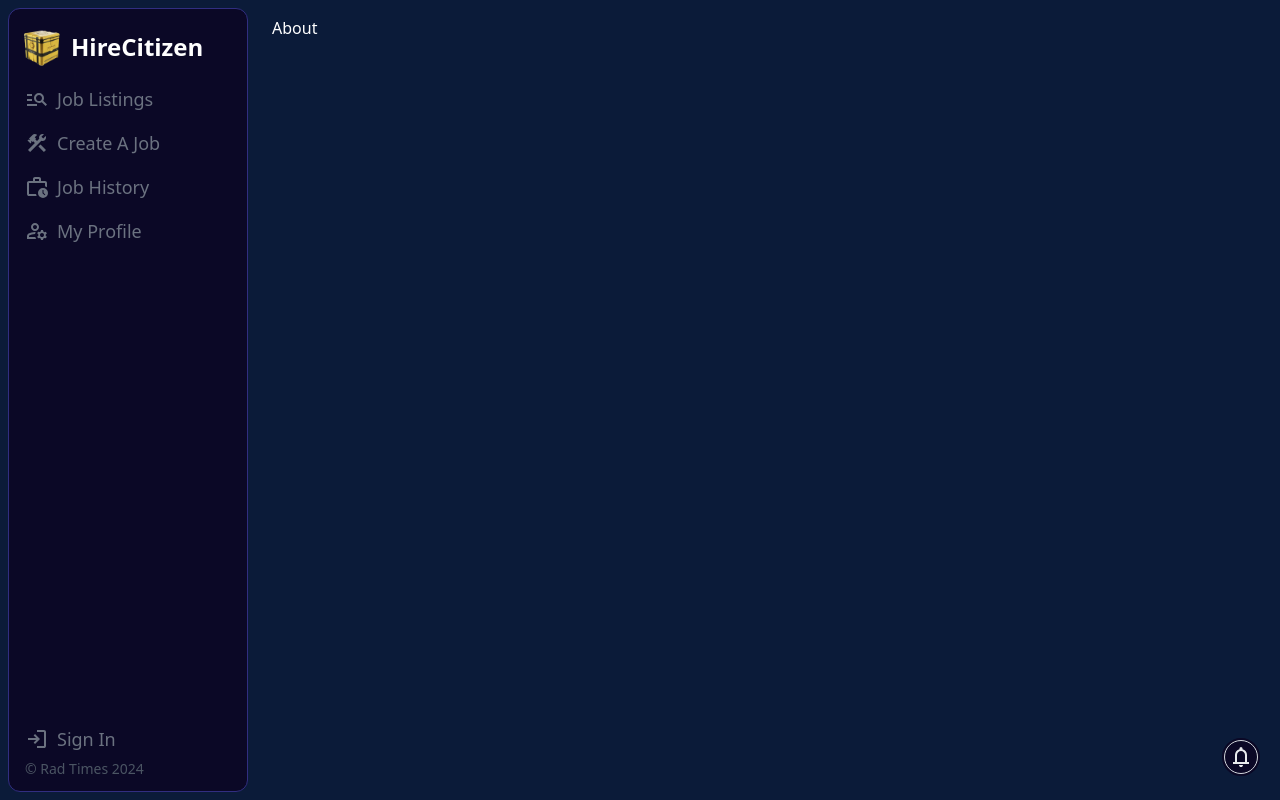
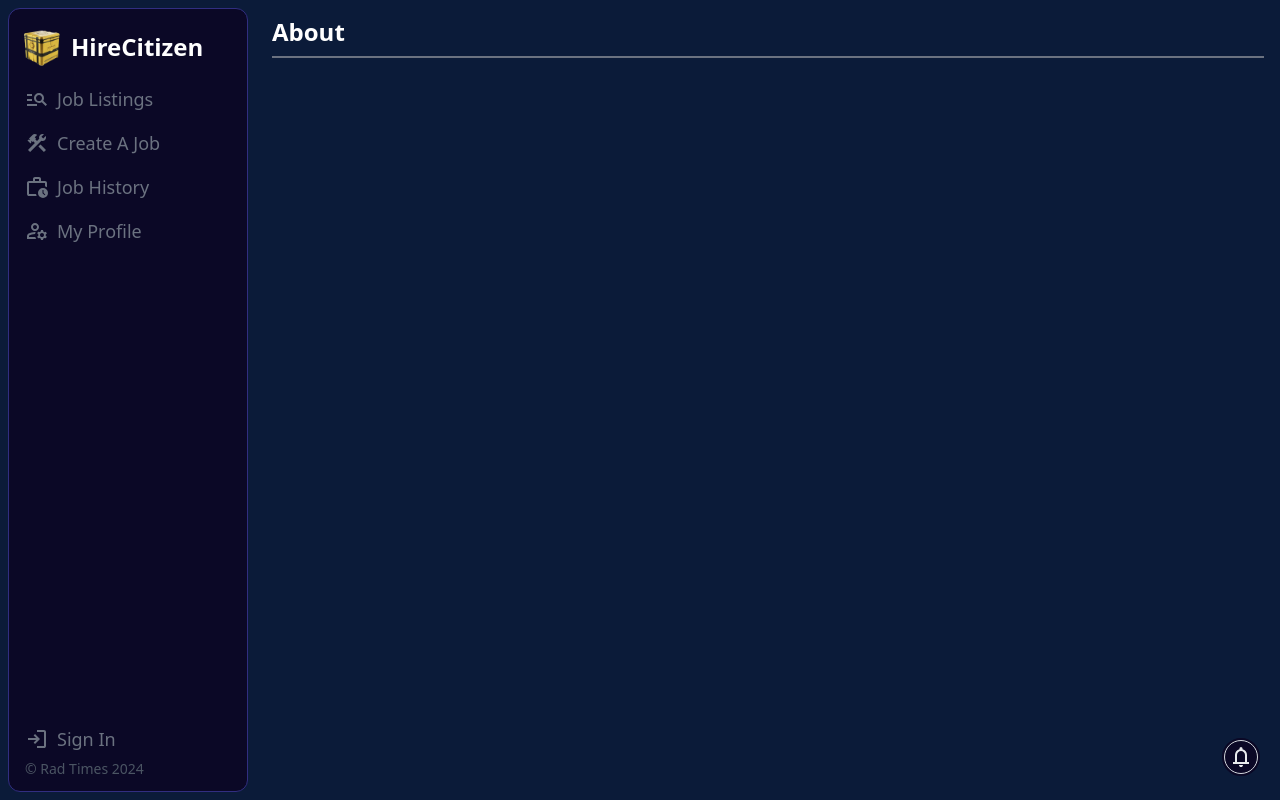
Before and after one commit to RyanMG/HireCitizen, a Next.js app: page /about in a window 1280 px wide. Built offline with nearby package versions, Linux system fonts and the light colour scheme; no server answers.

Commit message:
feat: update about page header to test husky linting

```diff
--- a/app/about/page.tsx
+++ b/app/about/page.tsx
@@ -1,7 +1,9 @@
+import PageHeader from "@components/pageHeader";
+
 export default function About() {
   return (
-  <div className="flex-grow p-4 text-white">
-    About
+  <div className="flex-grow p-4">
+    <PageHeader title="About" />
   </div>
 );
 }
--- a/app/ui/job-list/jobResultList.tsx
+++ b/app/ui/job-list/jobResultList.tsx
@@ -1,6 +1,5 @@
 import { searchJobsPaginated } from "@/app/lib/data/jobs/data";
 import JobSearchResult from "@ui/job-list/jobSearchResult";
-
 
 export default async function JobResultList(props: {
   searchTerm: string;
```
